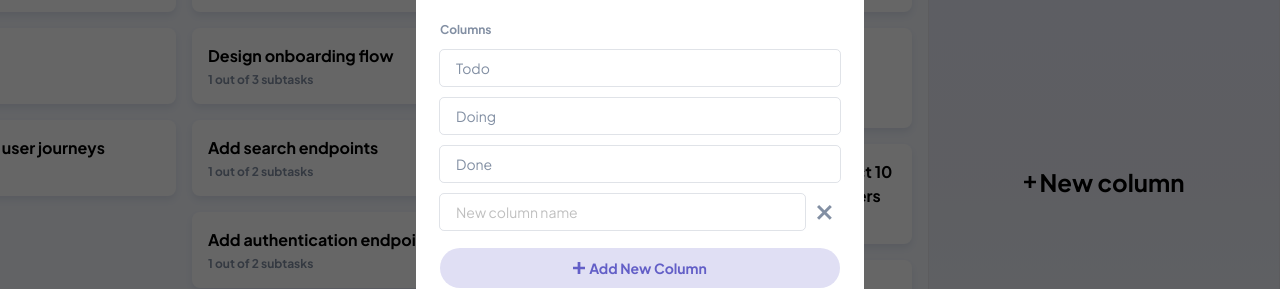
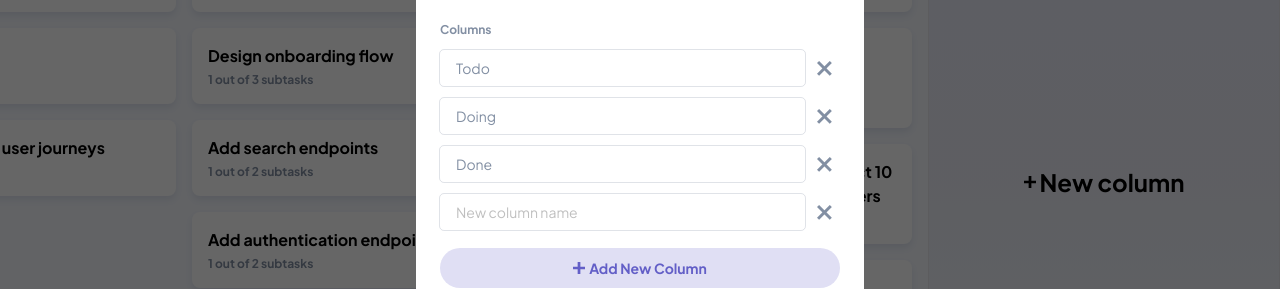
Before and after one commit to Dmitriy24S/task-management-app, a Next.js app: page / in a window 1280 px wide. Both pictures are taken after a click on the button "New column". Shown: the part 218-507 px from the top of the page. Built offline with nearby package versions, Linux system fonts and the light colour scheme.

Commit message:
feat: add delete column func. -> new column modal option

```diff
--- a/src/components/Board/NewColumnModal.tsx
+++ b/src/components/Board/NewColumnModal.tsx
@@ -11,13 +11,6 @@ import * as yup from "yup";
 
 interface FormTypes {
   columns: { name: string }[];
-}
-
-interface Props {
-  isNewColumnFormOpen: boolean;
-  setIsNewColumnFormOpen: React.Dispatch<React.SetStateAction<boolean>>;
-  selectedBoard: Board;
-  addNewColumnToBoard: (newColumnsName: { name: string }[]) => void;
 }
 
 const formSchema = yup.object({
@@ -39,11 +32,20 @@ const formSchema = yup.object({
     .required("Column names are required"),
 });
 
+interface Props {
+  isNewColumnFormOpen: boolean;
+  setIsNewColumnFormOpen: React.Dispatch<React.SetStateAction<boolean>>;
+  selectedBoard: Board;
+  addNewColumnToBoard: (newColumnsName: { name: string }[]) => void;
+  handleDeleteColumn: (columnName: string) => void;
+}
+
 const NewColumnModal = ({
   isNewColumnFormOpen,
   setIsNewColumnFormOpen,
   selectedBoard,
   addNewColumnToBoard,
+  handleDeleteColumn,
 }: Props) => {
   const {
     register,
@@ -140,6 +142,16 @@ const NewColumnModal = ({
                   value={column.name}
                   readOnly
                 />
+                <button
+                  type="button"
+                  onClick={() => {
+                    handleDeleteColumn(column.name);
+                  }}
+                  className="block h-full fill-medium-grey p-2 hover:fill-red-main focus-visible:fill-red-main"
+                >
+                  {/* // ? without div/button overflow cutoff svg ? */}
+                  <Cross />
+                </button>
               </fieldset>
             );
           })}
--- a/src/pages/index.tsx
+++ b/src/pages/index.tsx
@@ -340,6 +340,18 @@ const Home: NextPage = () => {
     }
   };
 
+  // Handle delete column (new column modal option)
+  const handleDeleteColumn = (columnName: string) => {
+    const updatedColumnsAfterDeletion = selectedBoard.columns.filter(
+      (column) => column.name !== columnName
+    );
+
+    console.log("deleting column:", columnName);
+    console.log(updatedColumnsAfterDeletion, "updated columns");
+
+    setSelectedBoard({ ...selectedBoard, columns: updatedColumnsAfterDeletion });
+  };
+
   // Dark / Light Theme
   const [darkTheme, setDarkTheme] = useState(false);
 
@@ -408,6 +420,7 @@ const Home: NextPage = () => {
           setIsNewColumnFormOpen={setIsNewColumnFormOpen}
           selectedBoard={selectedBoard}
           addNewColumnToBoard={addNewColumnToBoard}
+          handleDeleteColumn={handleDeleteColumn}
         />
         <Boards
           isBoardMenuOpen={isBoardMenuOpen}
```
